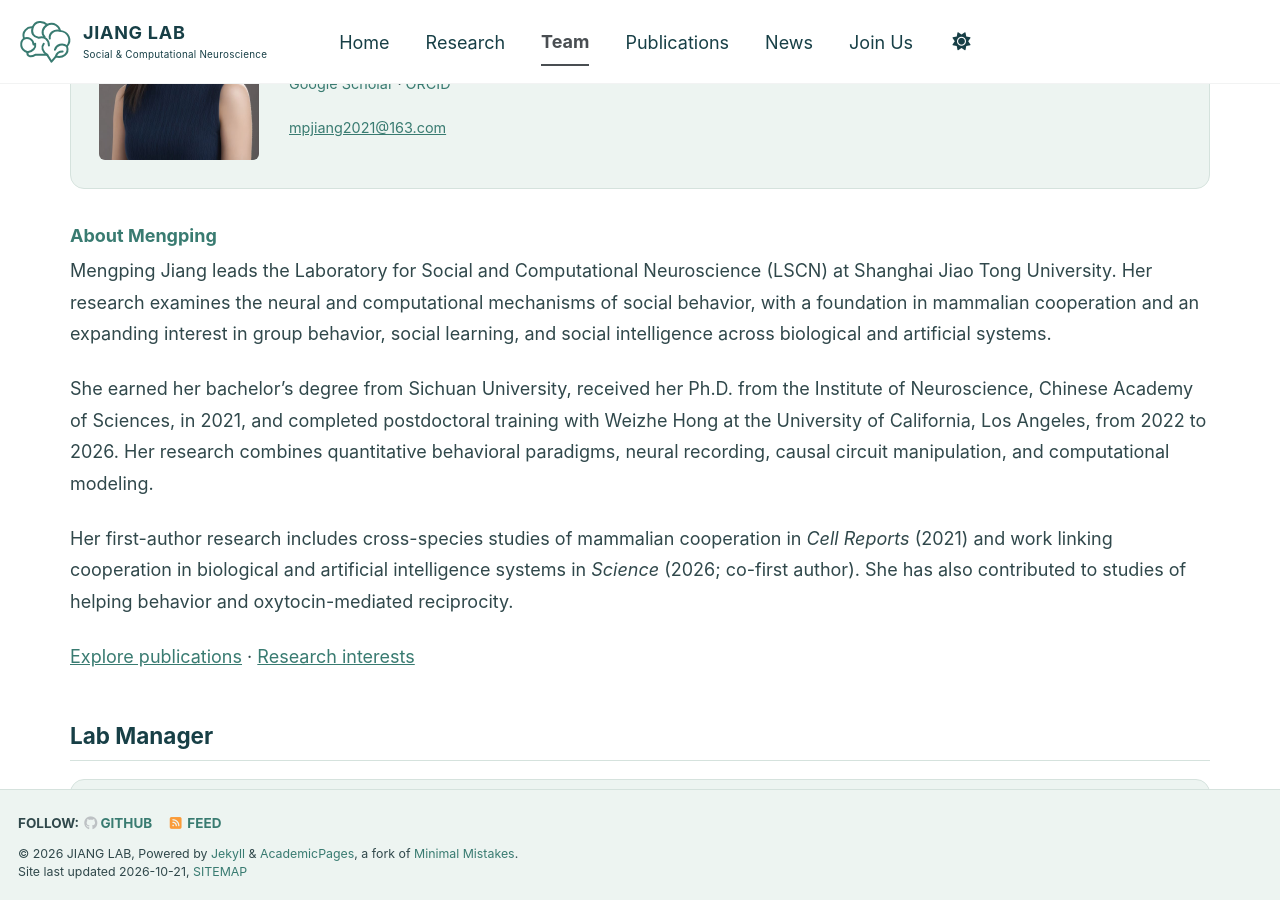
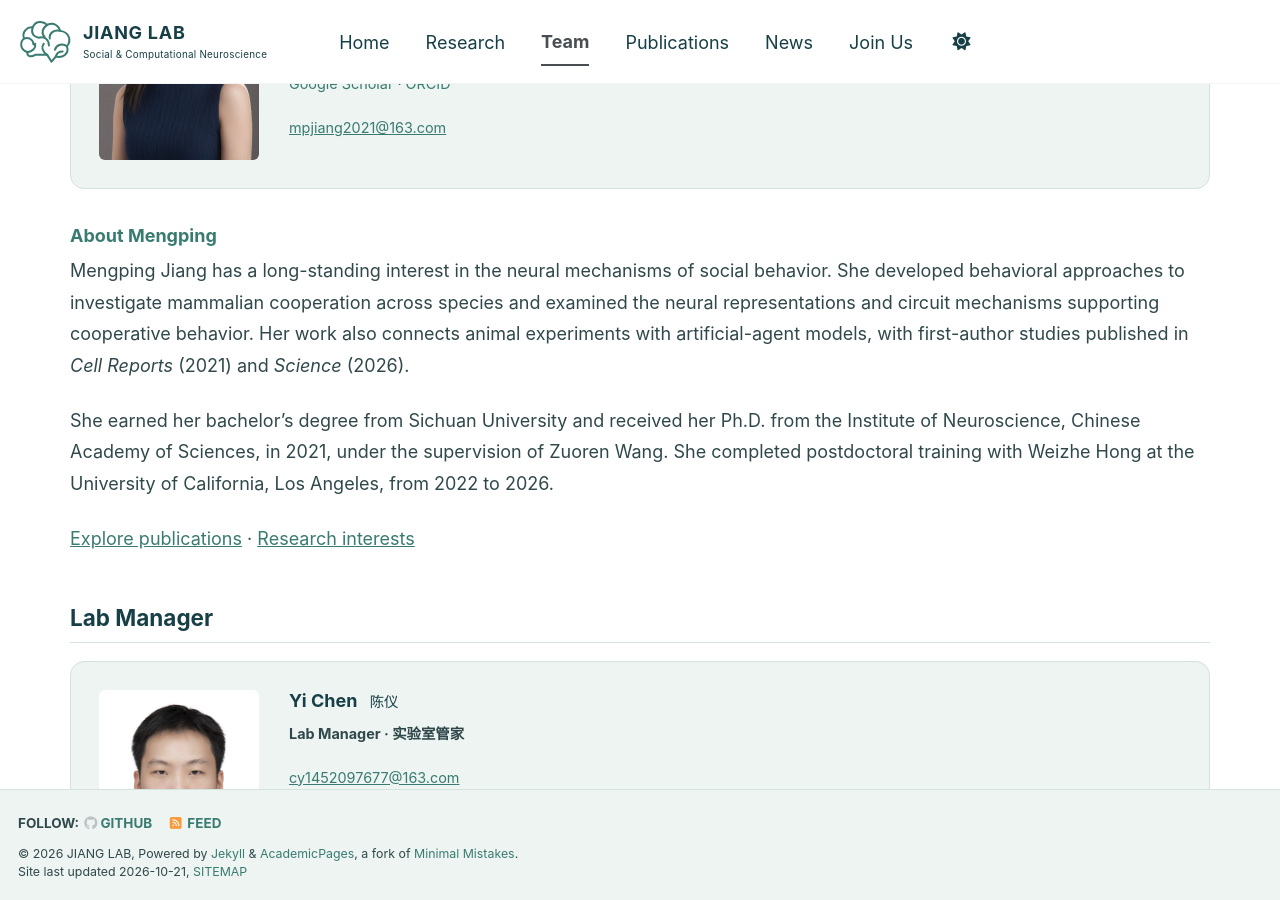
Before and after one commit to MengpingJiang/mengpingjiang.github.io, a Jekyll site: the page built from _pages/team.md, in a window 1280 px wide and 900 px high, scrolled down 382 px. Built offline with Jekyll 4.4.1, drawn with Linux system fonts in a browser that asks for light colours; a script bundle is joined from its source files by our own code; library files that are not in the unit come from our copies.

Commit message:
Streamline PI biography with approved research and training summary

```diff
--- a/_pages/team.md
+++ b/_pages/team.md
@@ -19,11 +19,9 @@ author_profile: false
 
 ### About Mengping
 
-Mengping Jiang leads the Laboratory for Social and Computational Neuroscience (LSCN) at Shanghai Jiao Tong University. Her research examines the neural and computational mechanisms of social behavior, with a foundation in mammalian cooperation and an expanding interest in group behavior, social learning, and social intelligence across biological and artificial systems.
+Mengping Jiang has a long-standing interest in the neural mechanisms of social behavior. She developed behavioral approaches to investigate mammalian cooperation across species and examined the neural representations and circuit mechanisms supporting cooperative behavior. Her work also connects animal experiments with artificial-agent models, with first-author studies published in *Cell Reports* (2021) and *Science* (2026).
 
-She earned her bachelor's degree from Sichuan University, received her Ph.D. from the Institute of Neuroscience, Chinese Academy of Sciences, in 2021, and completed postdoctoral training with Weizhe Hong at the University of California, Los Angeles, from 2022 to 2026. Her research combines quantitative behavioral paradigms, neural recording, causal circuit manipulation, and computational modeling.
-
-Her first-author research includes cross-species studies of mammalian cooperation in *Cell Reports* (2021) and work linking cooperation in biological and artificial intelligence systems in *Science* (2026; co-first author). She has also contributed to studies of helping behavior and oxytocin-mediated reciprocity.
+She earned her bachelor's degree from Sichuan University and received her Ph.D. from the Institute of Neuroscience, Chinese Academy of Sciences, in 2021, under the supervision of Zuoren Wang. She completed postdoctoral training with Weizhe Hong at the University of California, Los Angeles, from 2022 to 2026.
 
 [Explore publications]({{ '/publications/' | relative_url }}) · [Research interests]({{ '/research/' | relative_url }})
 
```
